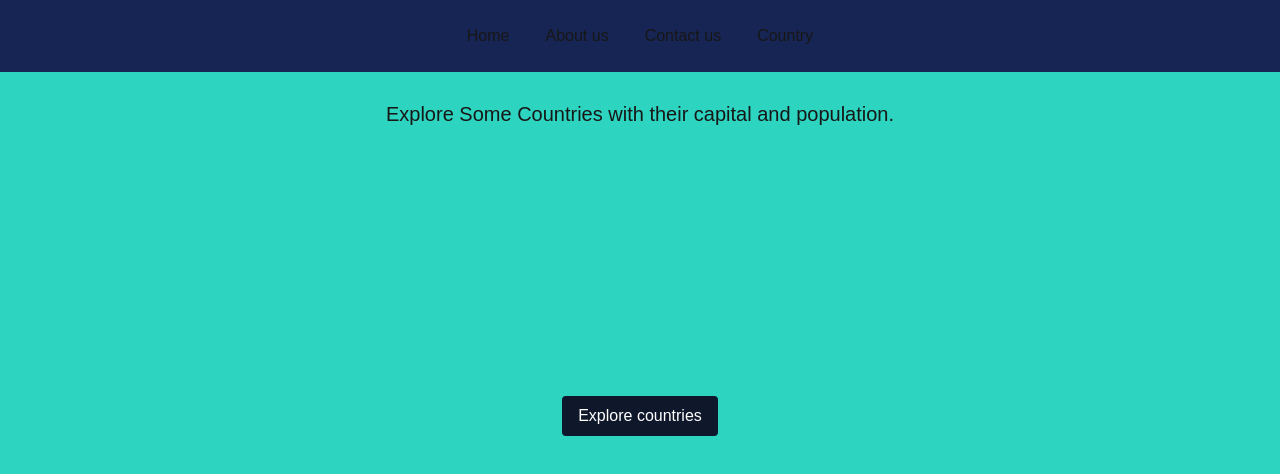
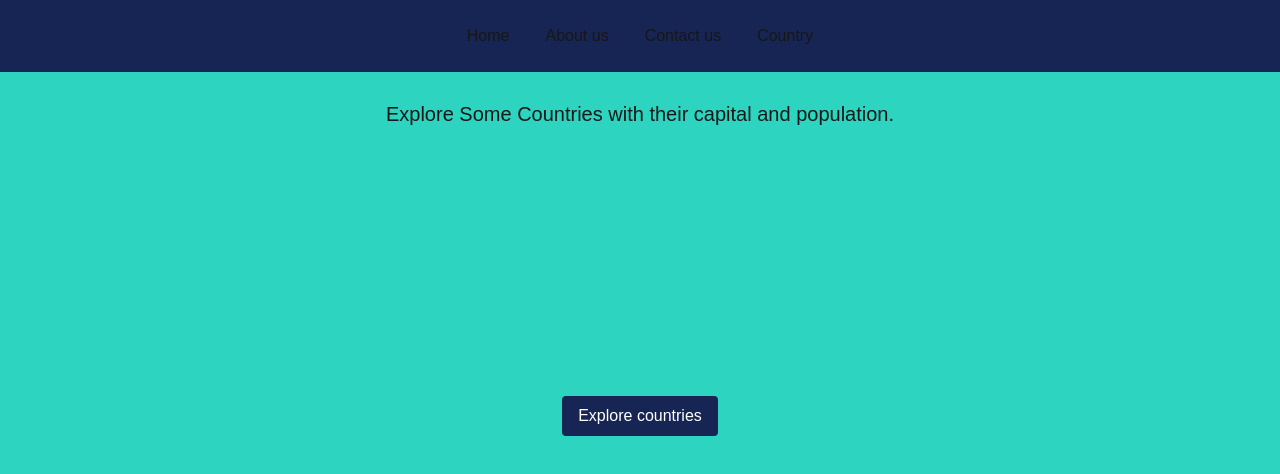
Before and after one commit to Umm-e-Hani02/nextjs-assign1, a Next.js app: page / in a window 1280 px wide. Shown: the top 474 px of the page. Built offline with nearby package versions, Linux system fonts and the light colour scheme.

Commit message:
Update page.tsx

```diff
--- a/src/app/(admin)/page.tsx
+++ b/src/app/(admin)/page.tsx
@@ -6,7 +6,7 @@ export default function Home(){
             <p className="text-xl flex justify-center items-center p-7">Explore Some Countries with their capital and population.</p>
             <div className="flex justify-center items-center">
             <Link href="/country">
-            <button className="bg-slate-900 text-white py-2 px-4 rounded mt-60 hover:text-gray-200 active:bg-slate-800 transition-all duration-300 ease-in-out">Explore countries</button>
+            <button className="bg-blue-950 text-white py-2 px-4 rounded mt-60 hover:text-gray-200 active:bg-slate-800 transition-all duration-300 ease-in-out">Explore countries</button>
             </Link>
             </div>
         </div>
```
